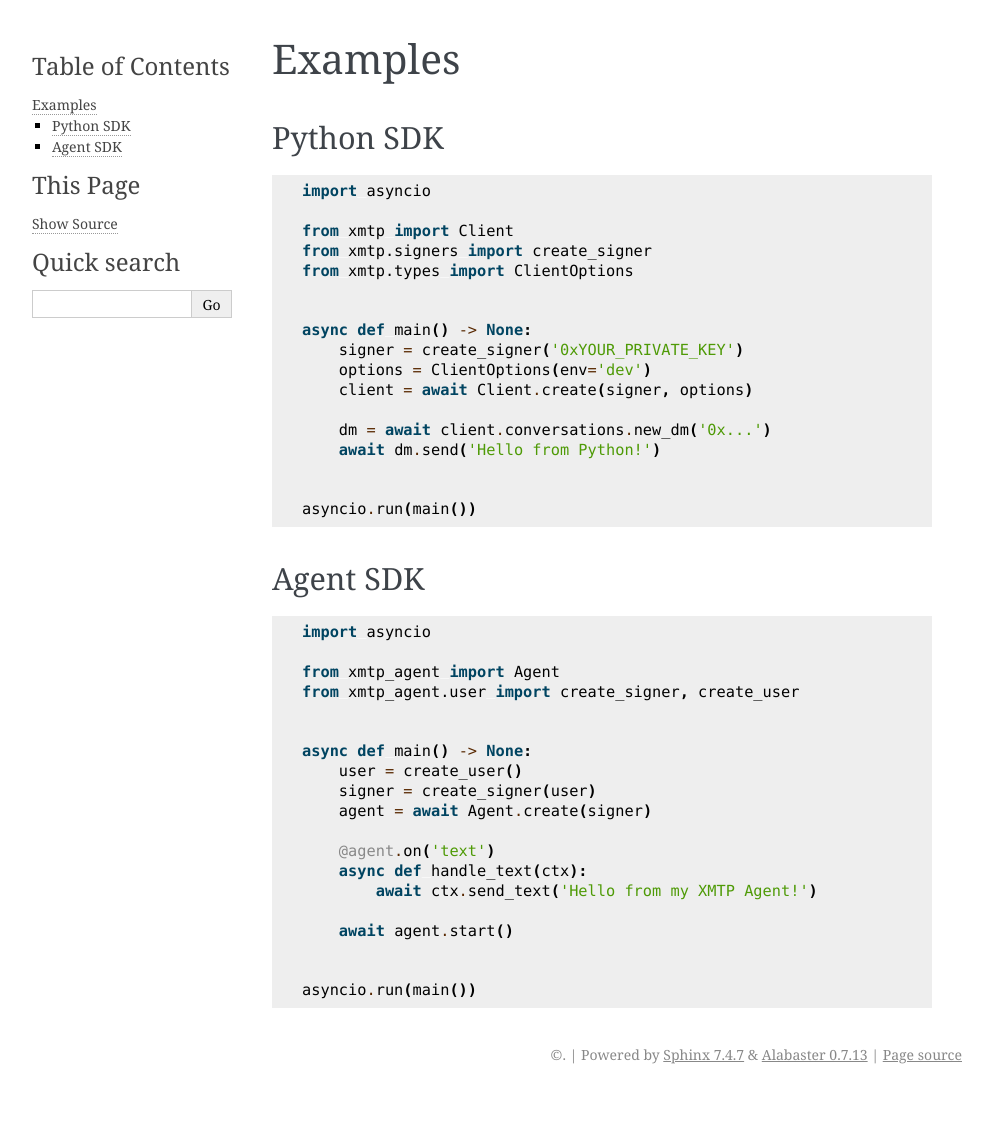
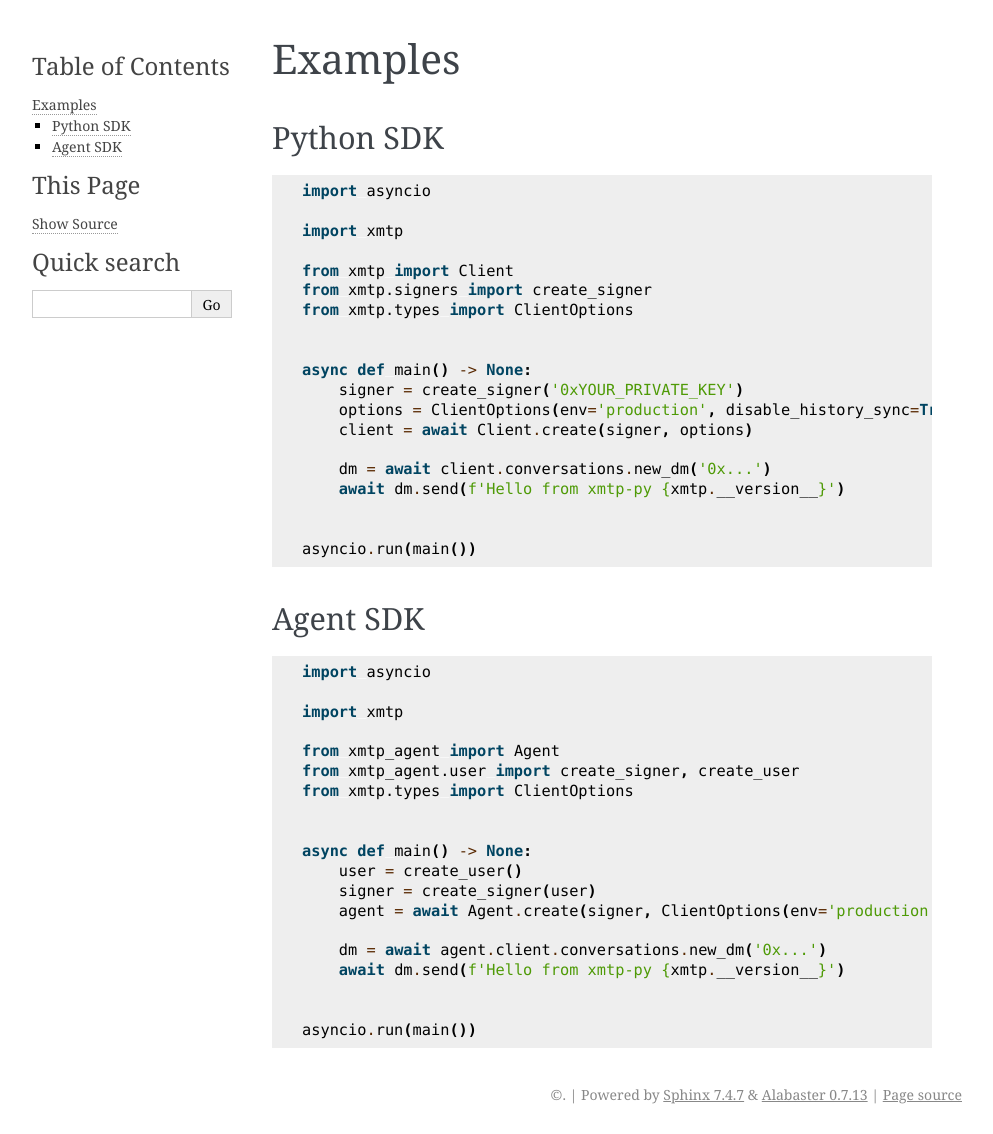
Before and after one commit to pierce403/xmtp-py, a Sphinx documentation site: the page built from docs/examples.rst, in a window 1280 px wide. Shown: the whole page, without its empty margins (148-1141 px from the left). Built offline with Sphinx 7.4.7, drawn with Linux system fonts in a browser that asks for light colours; before the commit the page ends 1094 px from its top, so only the background shows below that.

Commit message:
Update examples to production env

```diff
--- a/docs/examples.rst
+++ b/docs/examples.rst
@@ -8,6 +8,8 @@ Python SDK
 
    import asyncio
 
+   import xmtp
+
    from xmtp import Client
    from xmtp.signers import create_signer
    from xmtp.types import ClientOptions
@@ -15,11 +17,11 @@ Python SDK
 
    async def main() -> None:
        signer = create_signer('0xYOUR_PRIVATE_KEY')
-       options = ClientOptions(env='dev')
+       options = ClientOptions(env='production', disable_history_sync=True)
        client = await Client.create(signer, options)
 
        dm = await client.conversations.new_dm('0x...')
-       await dm.send('Hello from Python!')
+       await dm.send(f'Hello from xmtp-py {xmtp.__version__}')
 
 
    asyncio.run(main())
@@ -31,20 +33,20 @@ Agent SDK
 
    import asyncio
 
+   import xmtp
+
    from xmtp_agent import Agent
    from xmtp_agent.user import create_signer, create_user
+   from xmtp.types import ClientOptions
 
 
    async def main() -> None:
        user = create_user()
        signer = create_signer(user)
-       agent = await Agent.create(signer)
+       agent = await Agent.create(signer, ClientOptions(env='production'))
 
-       @agent.on('text')
-       async def handle_text(ctx):
-           await ctx.send_text('Hello from my XMTP Agent!')
-
-       await agent.start()
+       dm = await agent.client.conversations.new_dm('0x...')
+       await dm.send(f'Hello from xmtp-py {xmtp.__version__}')
 
 
    asyncio.run(main())
```
Also changed, not shown: README.md (+4 -6 lines), TODO.md (+1 -0 lines), sdks/agent-sdk/README.md, sdks/python-sdk/README.md, 3 other files.
